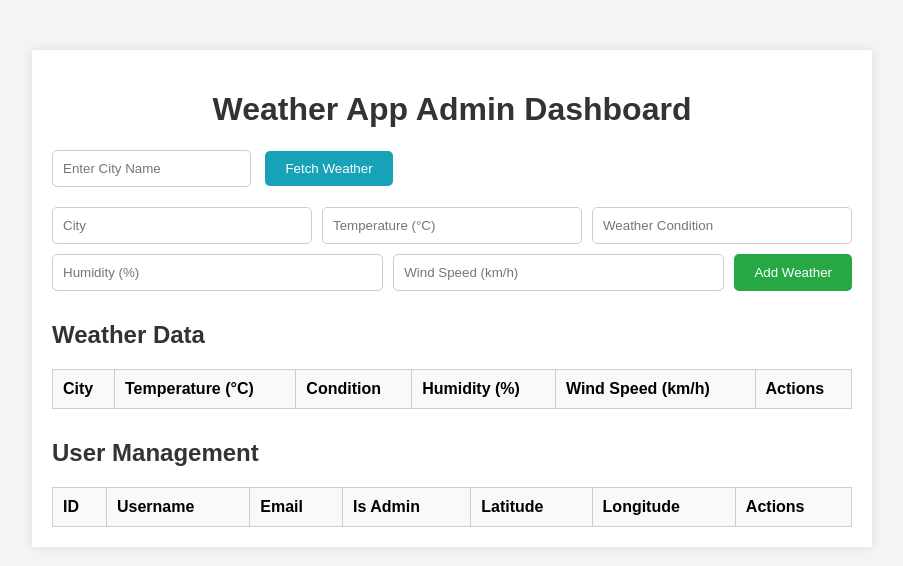
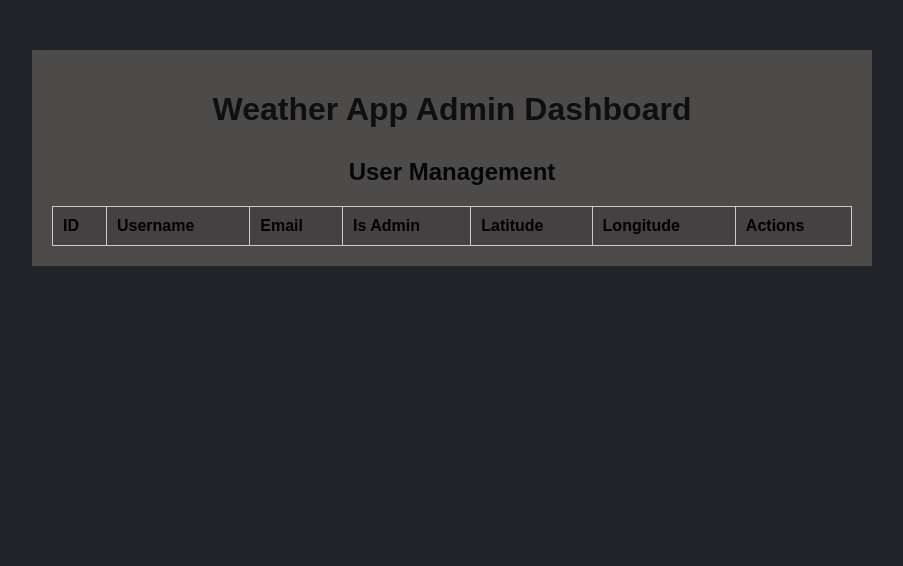
Before and after one commit to nassarahmad/WeatherAppUser, a website: page front/admindashboard/index.html in a window 1280 px wide. Shown: the whole page, without its empty margins (188-1091 px from the left). Drawn offline with Linux system fonts and the light colour scheme; no server answers.

Commit message:
updating on admin dashboard important for user details

```diff
--- a/front/admindashboard/index.html
+++ b/front/admindashboard/index.html
@@ -11,13 +11,15 @@
     <h1>Weather App Admin Dashboard</h1>
 
     <!-- Fetch Weather Data from API -->
-    <div class="api-section">
+
+
+    <!-- Weather Data Form
+     <div class="api-section">
       <input type="text" id="apiCity" placeholder="Enter City Name">
-      <button onclick="fetchWeather()">Fetch Weather</button>
+
     </div>
-
-    <!-- Weather Data Form -->
-    <form id="weatherForm">
+     <button onclick="fetchWeather()">Fetch Weather</button>
+     <form id="weatherForm">
       <input type="text" id="city" placeholder="City" required>
       <input type="number" id="temperature" placeholder="Temperature (°C)" required>
       <input type="text" id="condition" placeholder="Weather Condition" required>
@@ -27,8 +29,11 @@
       <button type="button" id="updateBtn" style="display: none;">Update Weather</button>
     </form>
 
-    <!-- Weather Data Table -->
-    <h2>Weather Data</h2>
+    -->
+
+
+    <!-- Weather Data Table
+     <h2>Weather Data</h2>
     <table id="weatherTable">
       <thead>
         <tr>
@@ -41,12 +46,13 @@
         </tr>
       </thead>
       <tbody>
-        <!-- Rows will be dynamically added here -->
+        Rows will be dynamically added here -->
       </tbody>
     </table>
 
+
     <!-- User Management Section -->
-    <h2>User Management</h2>
+    <h2 id="userManagement">User Management</h2>
     <table id="userManagementTable">
       <thead>
         <tr>
--- a/front/admindashboard/styless.css
+++ b/front/admindashboard/styless.css
@@ -1,6 +1,6 @@
 body {
     font-family: Arial, sans-serif;
-    background-color: #f4f4f4;
+    background-color: #212529;
     margin: 0;
     padding: 0;
   }
@@ -9,13 +9,17 @@ body {
     max-width: 800px;
     margin: 50px auto;
     padding: 20px;
-    background: #fff;
+    background: #4d4a4a;
     box-shadow: 0 0 10px rgba(0, 0, 0, 0.1);
   }
 
   h1 {
     text-align: center;
-    color: #333;
+    color: #0f0f0f;
+  }
+  #userManagement {
+    text-align: center;
+    color: #070606;
   }
 
   form {
@@ -57,7 +61,7 @@ body {
   }
 
   table th {
-    background-color: #f8f9fa;
+    background-color: #140e1221;
   }
 
   table td button {
```
